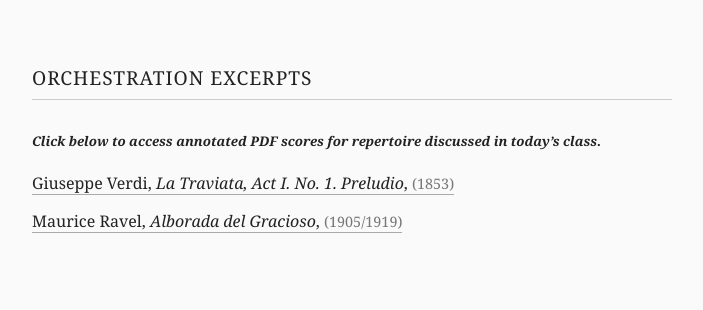
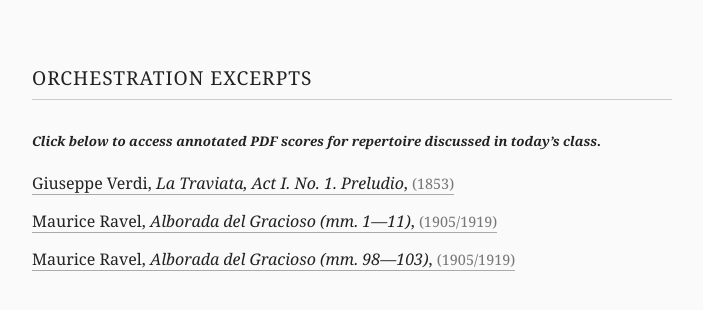
Before and after one commit to einbahnstrasse/string-orchestration-perception, a website: page excerpts/index.html in a window 1280 px wide. Shown: the whole page, without its empty margins (288-991 px from the left). Drawn offline with Linux system fonts and the light colour scheme.

Commit message:
extra ravel

```diff
--- a/excerpts/index.html
+++ b/excerpts/index.html
@@ -68,7 +68,13 @@
       {
         file: "Ravel_AlboradaDelGracioso_692feabc8bf748828ee2ae7cd1569e99.pdf",
         composer: "Maurice Ravel",
-        piece: "Alborada del Gracioso",
+        piece: "Alborada del Gracioso (mm. 1—11)",
+        year: "1905/1919"
+      },
+      {
+        file: "Ravel_AlboradaDelGracioso_m98-103_v01.pdf",
+        composer: "Maurice Ravel",
+        piece: "Alborada del Gracioso (mm. 98—103)",
         year: "1905/1919"
       },
     ];
```
Also changed, not shown: index.html (+4 -2 lines), 1 other file.
